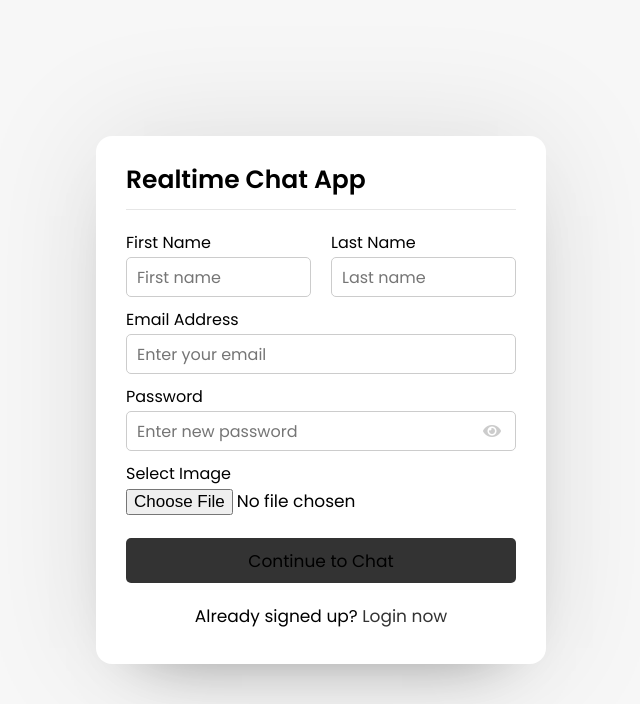
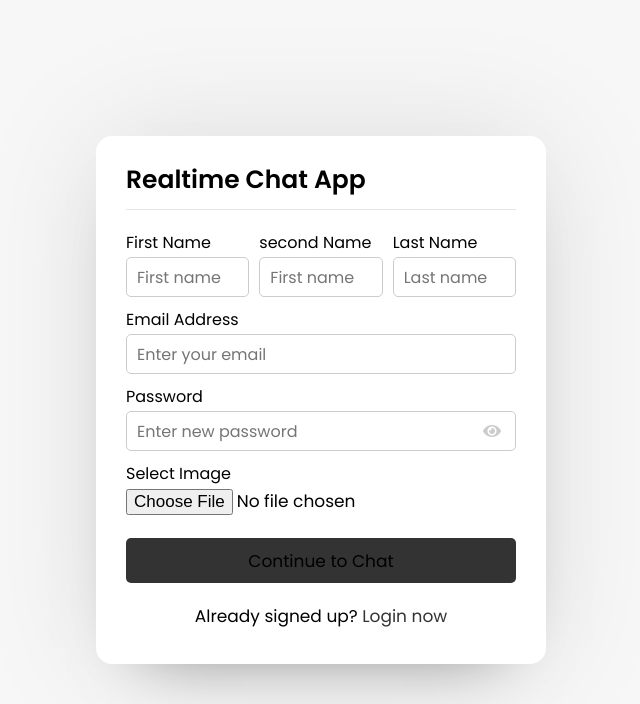
Before and after one commit to JP17futureDeveloppeur/Chat, a PHP site: page / in a window 1280 px wide. Shown: the top 704 px of the page, without its empty margins (319-959 px from the left). Run offline with PHP 8.4, Linux system fonts and the light colour scheme.

Commit message:
J'ai modifier la pqge index e ajoutant une classe second name

```diff
--- a/index.php
+++ b/index.php
@@ -15,6 +15,10 @@
         <div class="name-details">
           <div class="field input">
             <label>First Name</label>
+            <input type="text" name="fname" placeholder="First name" required>
+          </div>
+          <div class="field input">
+            <label>second Name</label>
             <input type="text" name="fname" placeholder="First name" required>
           </div>
           <div class="field input">
```
